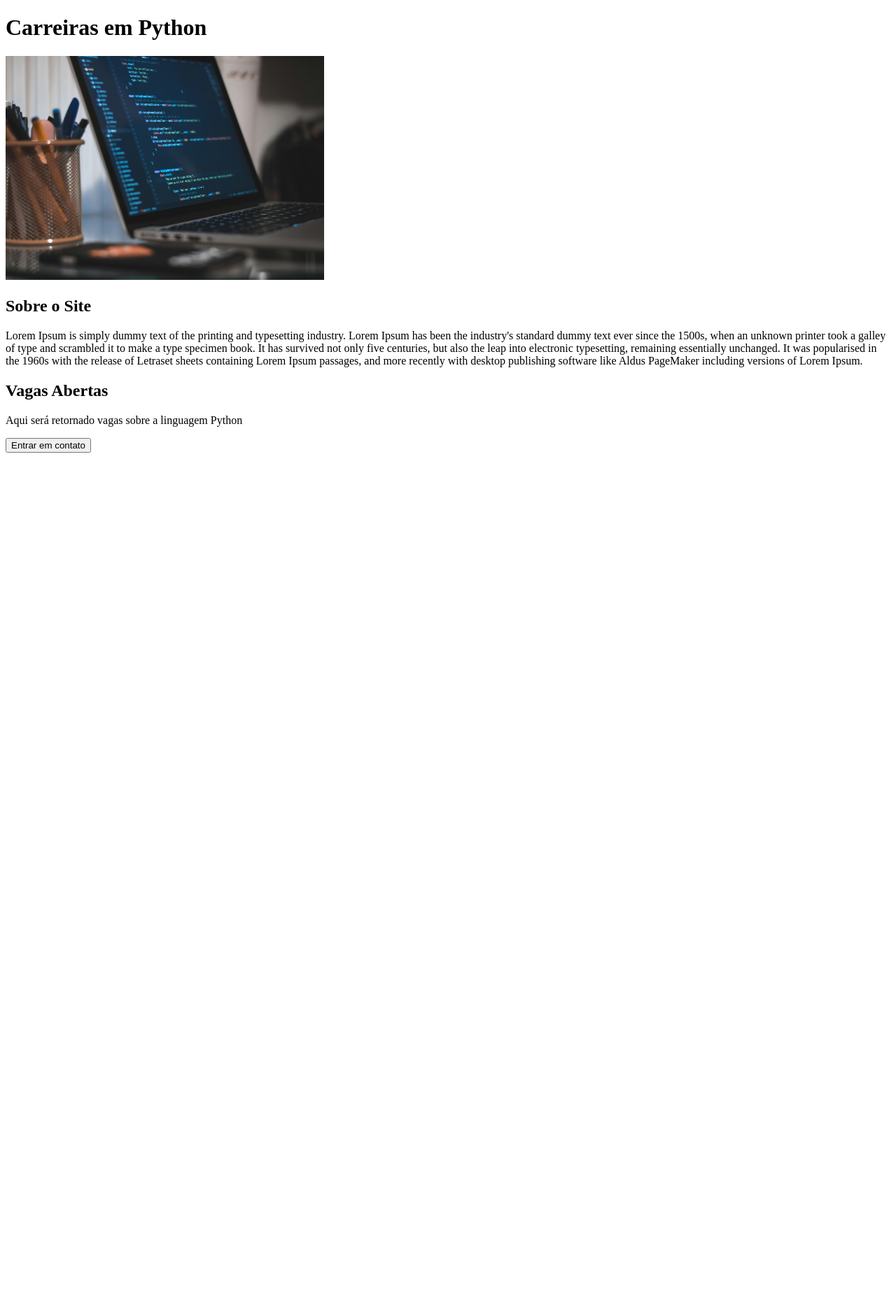
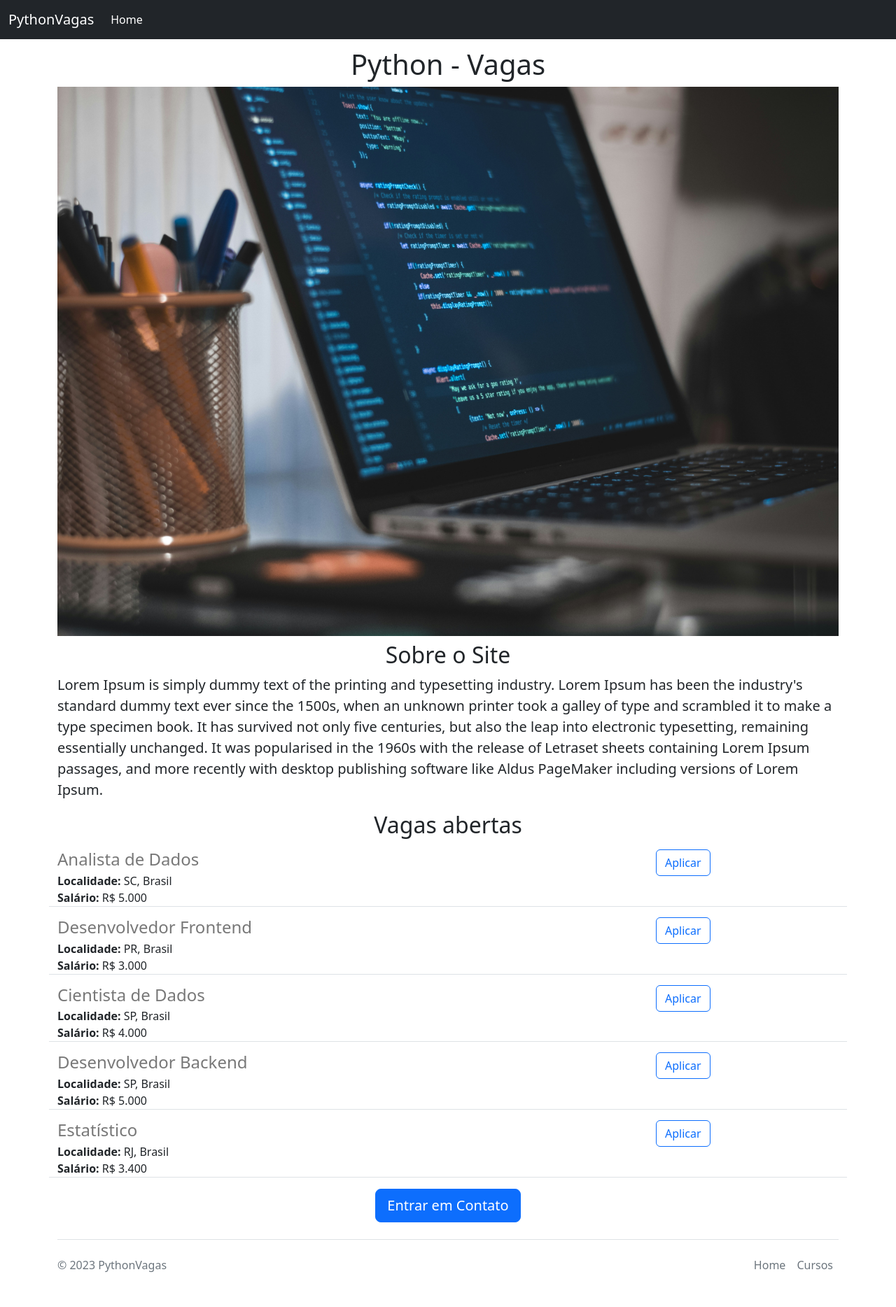
Before and after one commit to FilipeGDPC/python-carreiras, a Flask app: page / in a window 1280 px wide. Shown: the whole page at 70% size. Before the commit the page ends 647 px from the top, so only its background shows below. Run offline with Flask 3, Linux system fonts and the light colour scheme.

Commit message:
uploading last steps on templates and includes

```diff
--- a/templates/home.html
+++ b/templates/home.html
@@ -1,19 +1,31 @@
 <!DOCTYPE html>
 <html lang="en">
   <head>
-  <meta charset="UTF-8">
-  <meta http-equiv="X-UA-Compatible" content="IE=edge">
+    <meta charset="utf-8">
+    <meta http-equiv="X-UA-Compatible" content="IE=Edge">
     <meta name="viewport" content="width=device-width, initial-scale=1.0">
-  <title>Home Page</title>
+    <title>Python - Vagas</title>
+    <link rel="stylesheet" href="https://cdn.jsdelivr.net/npm/bootstrap@5.2.3/dist/css/bootstrap.min.css" integrity="sha384-rbsA2VBKQhggwzxH7pPCaAqO46MgnOM80zW1RWuH61DGLwZJEdK2Kadq2F9CUG65" crossorigin="anonymous">
   </head>
   <body>
-  <h1>Carreiras em Python</h1>
-  <img height="320px" src="{{url_for('static', filename= 'carreira.jpg')}}"/>
-  <h2>Sobre o Site</h2>
-  <p>Lorem Ipsum is simply dummy text of the printing and typesetting industry. Lorem Ipsum has been the industry's standard dummy text ever since the 1500s, when an unknown printer took a galley of type and scrambled it to make a type specimen book. It has survived not only five centuries, but also the leap into electronic typesetting, remaining essentially unchanged. It was popularised in the 1960s with the release of Letraset sheets containing Lorem Ipsum passages, and more recently with desktop publishing software like Aldus PageMaker including versions of Lorem Ipsum.
+    {% include 'includes/navbar.html' %}
+    <div class="container">
+       <h1 class="text-center mt-2 mb-2">Python - Vagas</h1>
+    <img class="img-fluid" src="{{url_for('static', filename='carreira.jpg')}}"/>
+    <h2 class="text-center mt-2">Sobre o Site</h2>
+    <p class="lead">
+      Lorem Ipsum is simply dummy text of the printing and typesetting industry. Lorem Ipsum has been the industry's standard dummy text ever since the 1500s, when an unknown printer took a galley of type and scrambled it to make a type specimen book. It has survived not only five centuries, but also the leap into electronic typesetting, remaining essentially unchanged. It was popularised in the 1960s with the release of Letraset sheets containing Lorem Ipsum passages, and more recently with desktop publishing software like Aldus PageMaker including versions of Lorem Ipsum.
     </p>
-  <h2>Vagas Abertas</h2>
-  <p>Aqui será retornado vagas sobre a linguagem Python</p>
-  <button>Entrar em contato</button>
+    <h2 class="text-center">Vagas abertas</h2>
+    <p>
+      {% for vaga in vagas %}
+        {% include 'includes/vagas_item.html' %}
+      {% endfor %}
+    </p>
+    <div class="text-center">
+      <a href="mailto:someone@yoursite.com" class="btn btn-primary btn-lg">Entrar em Contato</a>
+    </div>
+    </div>
+    {% include 'includes/footer.html' %}
   </body>
 </html>
--- a/templates/includes/footer.html
+++ b/templates/includes/footer.html
@@ -0,0 +1,13 @@
+<div class="container">
+  <footer class="d-flex flex-wrap justify-content-between align-items-center py-3 my-4 border-top">
+   <p class="col-md-4 mb-0 text-muted">&copy; 2023 PythonVagas</p>
+    <ul class="nav col-md-4 justify-content-end">
+      <li class="nav-item">
+        <a class="nav-link px-2 text-muted" href="#">Home</a>
+      </li>
+      <li class="nav-item">
+        <a class="nav-link px-2 text-muted" href="https://www.udemy.com/user/rodrigomacedo5/">Cursos</a>
+      </li>
+    </ul>
+  </footer>
+</div>
--- a/templates/includes/navbar.html
+++ b/templates/includes/navbar.html
@@ -0,0 +1,16 @@
+<nav class="navbar navbar-expand-lg navbar-dark bg-dark fixed-top">
+  <div class="container-fluid">
+    <a class="navbar-brand" href="#">PythonVagas</a>
+        <button class="navbar-toggler" type="button" data-bs-toggle="collapse" data-bs-target="#navbarNavAltMarkup" aria-controls="navbarNavAltMarkup" aria-expanded="false" aria-label="Toggle navigation">
+  <span class="navbar-toggle-icon"></span>
+        </button>
+    <div class="collapse navbar-collapse" id="navbarNavAltMarkup">
+      <ul class="navbar-nav">
+        <li class="nav-item">
+          <a class="nav-link active" aria-current="page" href="#">Home</a>
+        </li>
+      </ul>
+    </div>
+  </div>
+</nav>
+<div style="height:60px;"></div>
--- a/templates/includes/vagas_item.html
+++ b/templates/includes/vagas_item.html
@@ -0,0 +1,19 @@
+<div class="row border-bottom" style="margin-bottom:15px;">
+  <div class="col-9">
+      <h4 style="color: rgb(120, 120, 120); margin-bottom: 4px;">
+      {{ vaga.titulo }}
+    </h4>
+    <div>
+      <strong>Localidade:</strong>
+      {{ vaga.localidade }}
+    </div>
+    <div>
+      <strong>Salário:</strong>
+      {{ vaga.salario }}
+    </div>
+  </div>
+  <div class="col-3">
+      <a href="mailto:someone@yoursite.com?subject=Vaga {{vaga.titulo}}" type="button" class="btn btn-outline-primary">Aplicar</a>
+
+  </div>
+</div>
```
Lines whose indentation alone changed are shown as unchanged.
